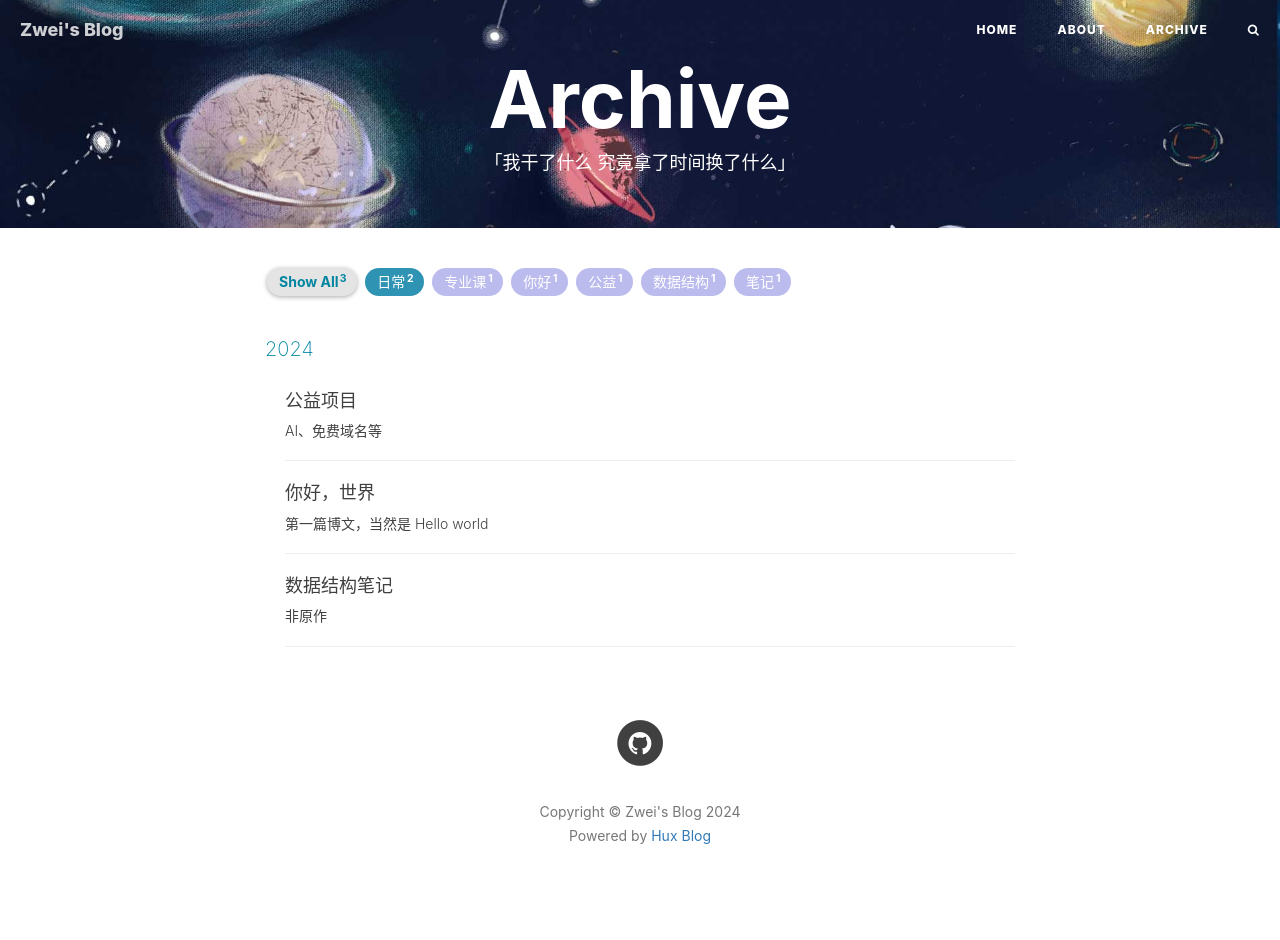
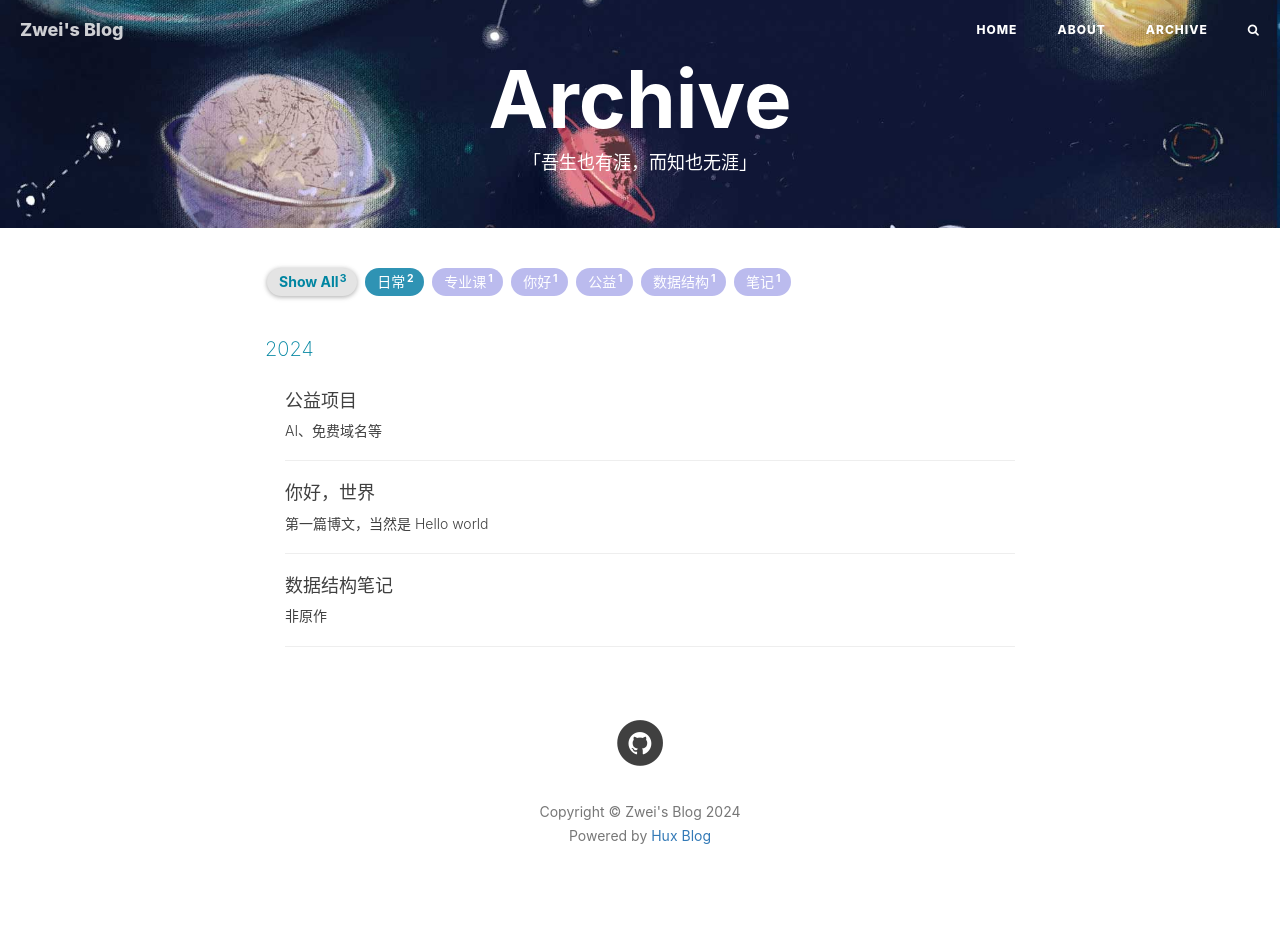
Before and after one commit to bestZwei/bestZwei.github.io, a Jekyll site: the page built from archive.html, in a window 1280 px wide. Built offline with Jekyll 4.4.1, drawn with Linux system fonts in a browser that asks for light colours; nearby versions of some CDN libraries; comment, search, counter and statistics services are not loaded.

Commit message:
更新句子

```diff
--- a/404.html
+++ b/404.html
@@ -2,7 +2,7 @@
 layout: default
 title: 404
 hide-in-nav: true
-description: "你来到了没有知识的荒原 :("
+description: "你来到了没有知识的荒原~ Here is nothing... :("
 header-img: "img/404-bg.jpg"
 permalink: /404.html
 ---
--- a/about.html
+++ b/about.html
@@ -1,7 +1,7 @@
 ---
 layout: page
 title: "About"
-description: "「他单纯只想把日子过得不浪费」"
+description: "「莫等闲，白了少年头，空悲切」"
 header-img: "img/bg-me-2022.jpg"
 header-mask: 0.3
 multilingual: true
--- a/archive.html
+++ b/archive.html
@@ -1,7 +1,7 @@
 ---
 title: Archive
 layout: default
-description: "「我干了什么 究竟拿了时间换了什么」"
+description: "「吾生也有涯，而知也无涯」"
 header-img: "img/bg-little-universe.jpg"
 ---
 
--- a/index.html
+++ b/index.html
@@ -1,6 +1,6 @@
 ---
 layout: page
-description: "「太平世界，环球同此凉热。」"
+description: "「太平世界，环球同此凉热」"
 ---
 
 {% for post in paginator.posts %}
```
Also changed, not shown: _posts/2024-07-01-公益项目.md (+1 -1 lines).
